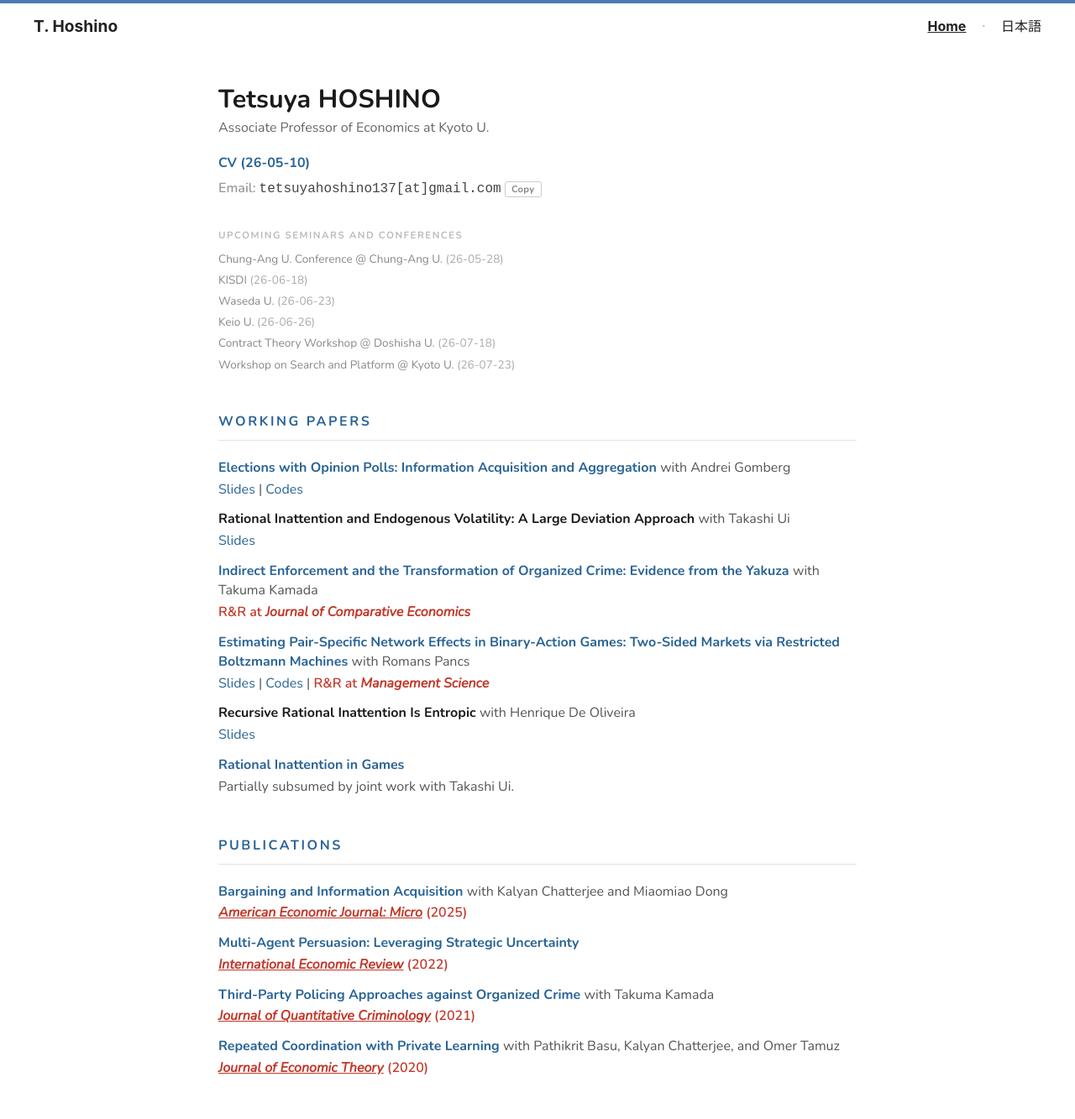
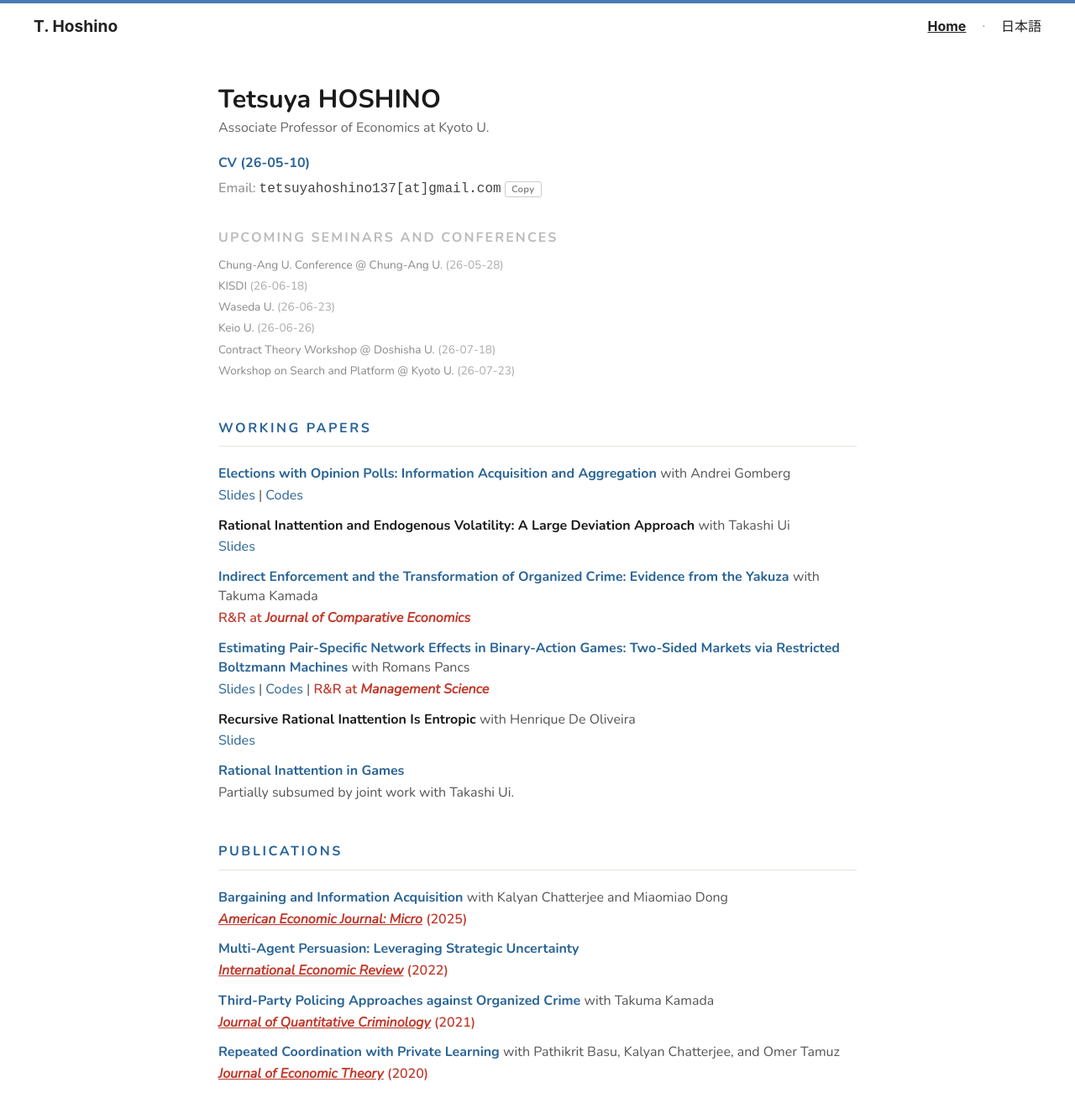
Before and after one commit to tetsuyahoshino137/tetsuyahoshino137.github.io, a Jekyll site: the page built from index.md, in a window 1280 px wide. Shown: the whole page at 84% size. Built offline with Jekyll 4.4.1, drawn with Linux system fonts in a browser that asks for light colours.

Commit message:
Increase font size for upcoming title in CSS

```diff
--- a/assets/css/main.css
+++ b/assets/css/main.css
@@ -85,7 +85,7 @@
 /* ===== Upcoming（index） ===== */
 .hp-scope .upcoming { margin-bottom: 0.5rem; }
 .hp-scope .upcoming-title {
-  font-size: 0.72rem; font-weight: 700; letter-spacing: 0.13em;
+  font-size: 1rem; font-weight: 700; letter-spacing: 0.13em;
   text-transform: uppercase; color: var(--color-faint); margin-bottom: 0.5rem;
 }
 .hp-scope .upcoming-list { list-style: none; }
```
